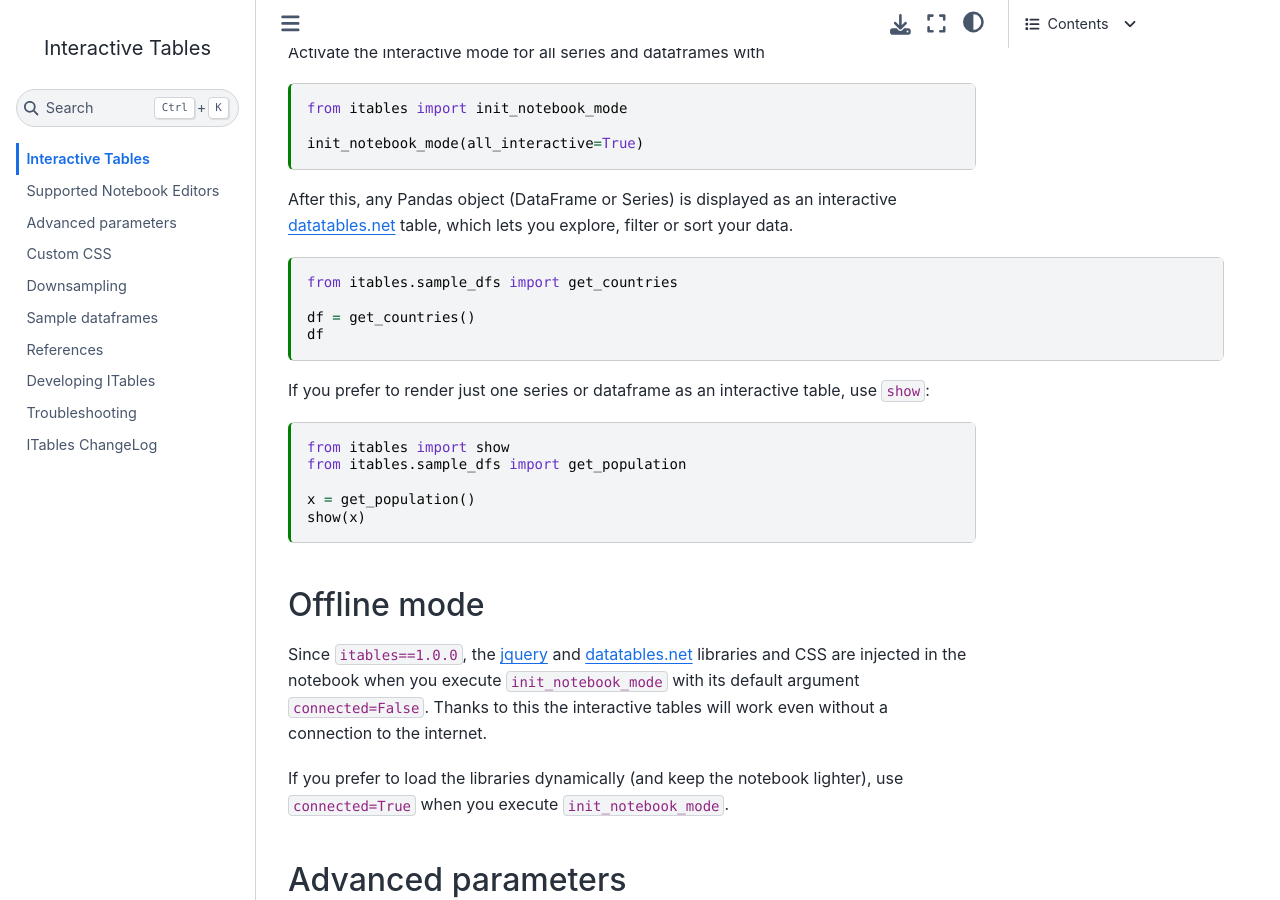
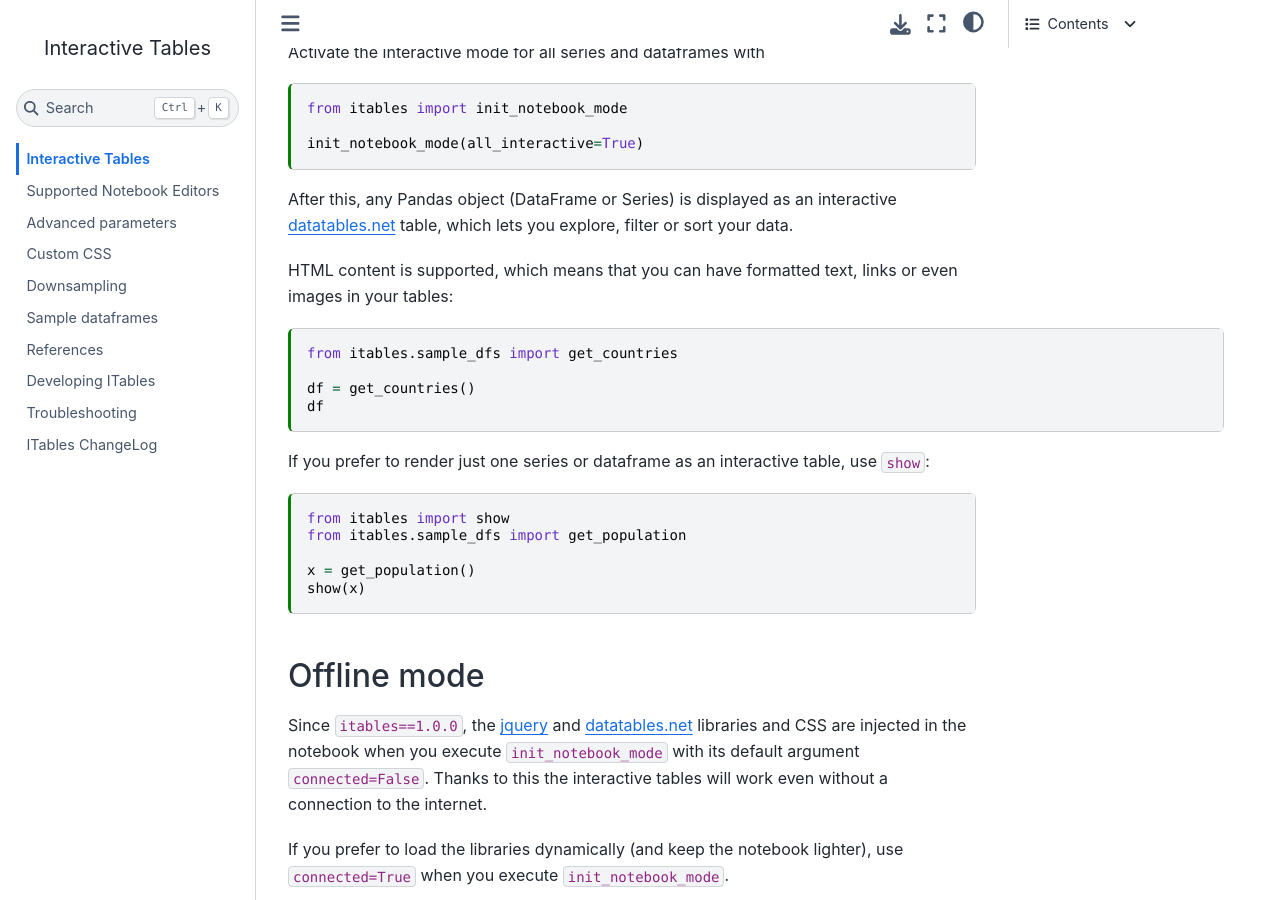
Before and after one commit to mwouts/itables, a Jupyter Book: the page built from docs/quick_start.md, in a window 1280 px wide and 900 px high, scrolled down 516 px. Built offline with Jupyter Book 1.0.4 settings and Sphinx 7.4.7 and the Sphinx Book theme 1.1.4, drawn with Linux system fonts in a browser that asks for light colours.

Commit message:
HTML content is supported

````diff
--- a/docs/quick_start.md
+++ b/docs/quick_start.md
@@ -47,7 +47,11 @@ from itables import init_notebook_mode
 init_notebook_mode(all_interactive=True)
 ```
 
-After this, any Pandas object (DataFrame or Series) is displayed as an interactive [datatables.net](https://datatables.net/) table, which lets you explore, filter or sort your data.
+After this, any Pandas object (DataFrame or Series) is displayed as an interactive [datatables.net](https://datatables.net/) table,
+which lets you explore, filter or sort your data.
+
+HTML content is supported, which means that you can have formatted text,
+links or even images in your tables:
 
 ```{code-cell}
 :tags: [full-width]
````
